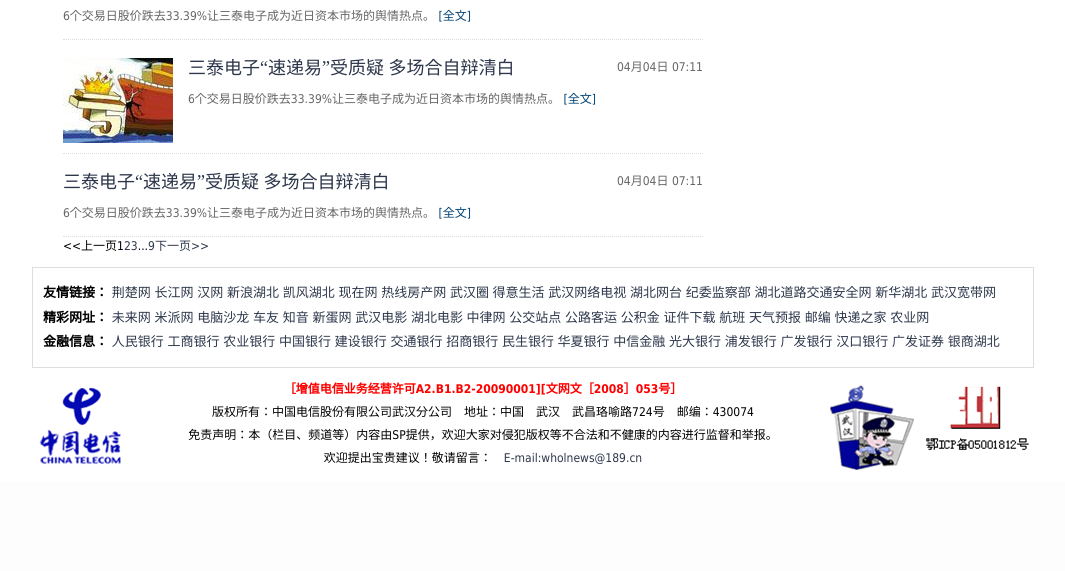
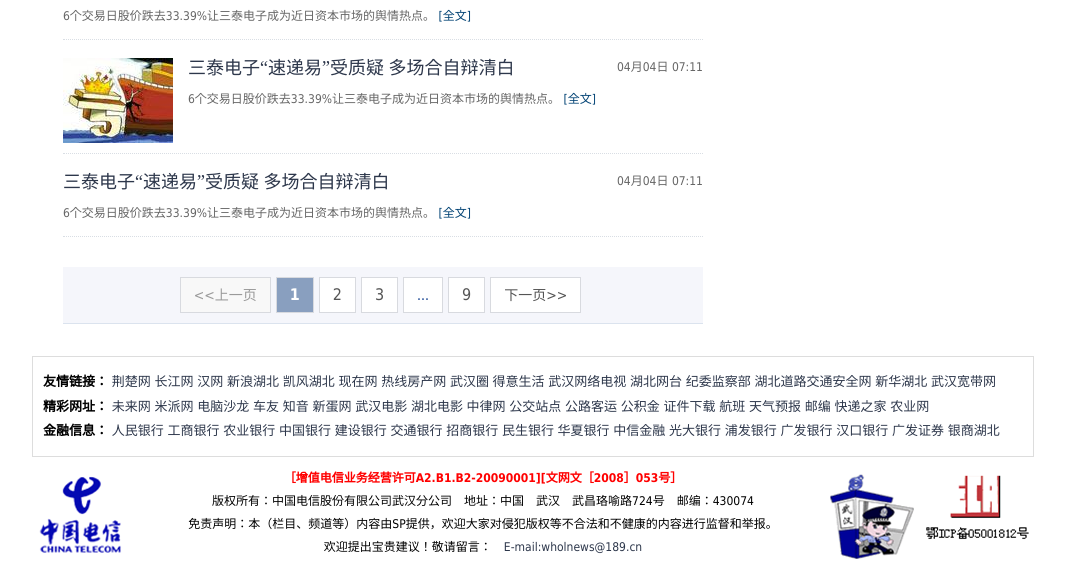
Before and after one commit to igo903/whol2014, a PHP site: page /List.html in a window 1280 px wide. Shown: the part 1365-1936 px from the top of the page, without its empty margins (107-1172 px from the left). Before the commit the page ends 1835 px from the top, so only its background shows below. Run offline with PHP 8.4, Linux system fonts and the light colour scheme.

Commit message:
pagezone

```diff
--- a/css/main.css
+++ b/css/main.css
@@ -809,3 +809,14 @@
     font: 14px/32px "微软雅黑","黑体";
     color: #000;
 }
+/*分页样式*/
+#pageZone{margin:30px auto 20px; padding: 10px 0px; text-align:center; background: #f5f6fb; border-bottom: 1px #dbe3ee solid;}
+#pageZone span{margin-right:5px;padding:0 8px;display:inline-block; height:20px; line-height:20px; text-alien:center; color:#0b3b8d; border:1px solid #ccdbe4;}
+#pageZone a{color:#0b3b8d;}
+#pageZone span.isNow{border:none; color:#000; font-weight:bold;}
+#pageZone span.Disabled{color:#dbe1e6;}
+#pageZone span{height:34px; line-height:34px; background:#fff; padding:0 13px; font-size:14px; border:1px solid #d8dadf;}
+#pageZone span.isNow{border:1px solid #d8dadf; background:#899fbf; color:#fff;}
+#pageZone span.Disabled{background:#f8f8f8; color:#9a9a9a;}
+#pageZone a{color:#555;}
+#pageZone .number{font-size:16px;}
```
